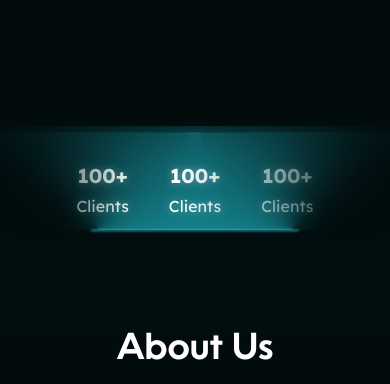
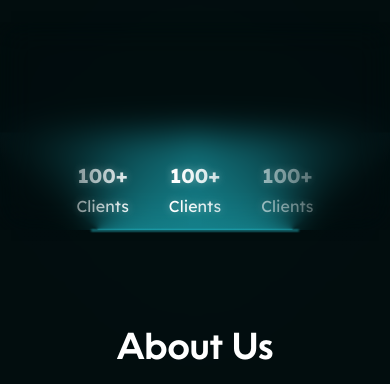
Before and after one commit to PraveenThanikachalam/weframe-praveen, a Next.js app: page /about in a window 390 px wide. Shown: the part 860-1244 px from the top of the page. Built offline with nearby package versions, Linux system fonts and the light colour scheme.

Commit message:
removed overflow from slider

```diff
--- a/components/ui/BackLightEffect.jsx
+++ b/components/ui/BackLightEffect.jsx
@@ -1,6 +1,6 @@
 export default function BackLightEffect() {
   return (
-    <div className="flex flex-col justify-center items-center overflow-hidden lg:overflow-visible md:overflow-visible">
+    <div className="flex flex-col justify-center items-center">
       <div className="relative w-screen md:w-[95vw] flex justify-center items-center">
         <div className="absolute top-0 w-1/2 h-2/6 rounded-[50%] blur-[300px] bg-[#16838D] mix-blend-screen"></div>
         <div className="w-52 h-52 sm:w-[300px] sm:h-[300px] lg:w-[500px] lg:h-[500px] block z-0 -scale-y-100 rotate-90 bottomLightBg overflow-x-hidden rounded-tr-full"></div>
```
